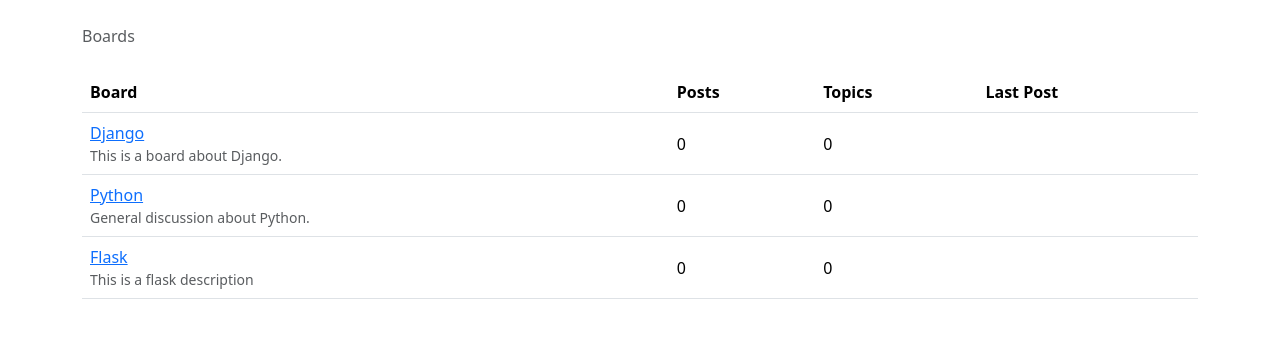
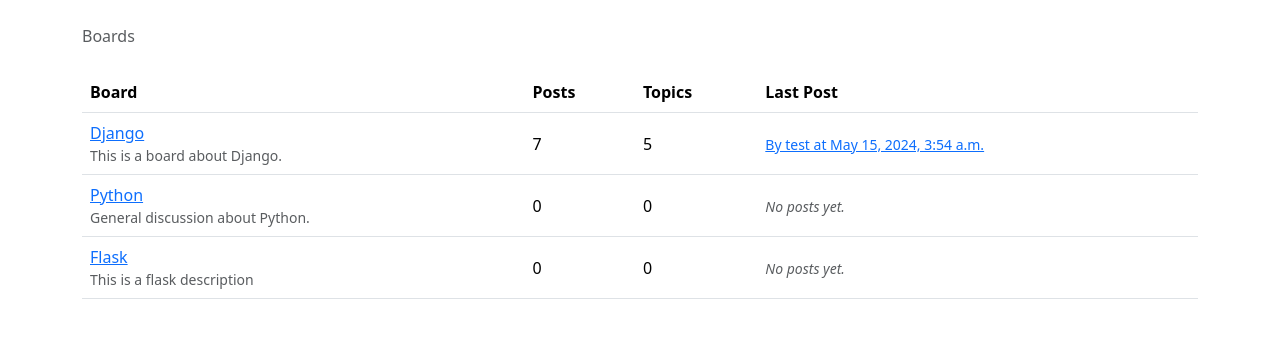
Before and after one commit to ruman-metahorizon/django_9_00_29_april, a Django app: page / in a window 1280 px wide. Shown: the part 56-394 px from the top of the page. Run offline with Django 5.2, Linux system fonts and the light colour scheme; data comes from the database, SQL or seed files in the repository; both versions use the stored data as it was after the commit; some libraries are stand-ins or nearby versions; some web fonts are replaced.

Commit message:
views topics

```diff
--- a/blogs/boards/models.py
+++ b/blogs/boards/models.py
@@ -1,7 +1,7 @@
 
 from django.db import models
 from django.contrib.auth.models import User
-
+from django.utils.text import Truncator
 
 class Board(models.Model):
     name = models.CharField(max_length=30, unique=True)
@@ -10,12 +10,22 @@ class Board(models.Model):
     def __str__(self):
         return self.name
 
+    def get_posts_count(self):
+        return Post.objects.filter(topic__board=self).count()
+
+    def get_last_post(self):
+        return Post.objects.filter(topic__board=self).order_by('-created_at').first()
+
 
 class Topic(models.Model):
     subject = models.CharField(max_length=255)
     last_updated = models.DateTimeField(auto_now_add=True)
     board = models.ForeignKey(Board, related_name='topics',on_delete=models.CASCADE,)
     starter = models.ForeignKey(User, related_name='topics',on_delete=models.CASCADE,)
+    views = models.PositiveIntegerField(default=0)  # <- here
+
+    def __str__(self):
+        return self.subject
 
 
 class Post(models.Model):
@@ -25,3 +35,7 @@ class Post(models.Model):
     updated_at = models.DateTimeField(null=True)
     created_by = models.ForeignKey(User, related_name='posts',on_delete=models.CASCADE,)
     updated_by = models.ForeignKey(User, null=True, related_name='+',on_delete=models.CASCADE,)
+
+    def __str__(self):
+        truncated_message = Truncator(self.message)
+        return truncated_message.chars(30)
--- a/blogs/boards/views.py
+++ b/blogs/boards/views.py
@@ -12,6 +12,9 @@ from .forms import NewTopicForm
 from django.contrib.auth.decorators import login_required
 from .forms import PostForm
 
+
+from django.db.models import Count
+
 def home(request):
     boards = Board.objects.all()
     return render(request, 'home.html', {'boards': boards})
@@ -19,7 +22,8 @@ def home(request):
 
 def board_topics(request, pk):
     board = get_object_or_404(Board, pk=pk)
-    return render(request, 'topics.html', {'board': board})
+    topics = board.topics.order_by('-last_updated').annotate(replies=Count('posts') - 1)
+    return render(request, 'topics.html', {'board': board, 'topics': topics})
 
 
 @login_required
@@ -45,6 +49,8 @@ def new_topic(request, pk):
 
 def topic_posts(request, pk, topic_pk):
     topic = get_object_or_404(Topic, board__pk=pk, pk=topic_pk)
+    topic.views += 1
+    topic.save()
     return render(request, 'topic_posts.html', {'topic': topic})
 
 
--- a/blogs/templates/home.html
+++ b/blogs/templates/home.html
@@ -1,4 +1,3 @@
-
 {% extends 'base.html' %}
 
 {% block breadcrumb %}
@@ -22,9 +21,28 @@
         <a href="{% url 'board_topics' board.pk %}">{{ board.name }}</a>
         <small class="text-muted d-block">{{ board.description }}</small>
       </td>
-          <td class="align-middle">0</td>
-          <td class="align-middle">0</td>
-          <td></td>
+      <td class="align-middle">
+        {{ board.get_posts_count }}
+      </td>
+      <td class="align-middle">
+        {{ board.topics.count }}
+      </td>
+      <td class="align-middle">
+
+        {% with post=board.get_last_post %}
+        {% if post %}
+        <small>
+          <a href="{% url 'topic_posts' board.pk post.topic.pk %}">
+            By {{ post.created_by.username }} at {{ post.created_at }}
+          </a>
+        </small>
+        {% else %}
+        <small class="text-muted">
+          <em>No posts yet.</em>
+        </small>
+        {% endif %}
+        {% endwith %}
+      </td>
     </tr>
     {% endfor %}
   </tbody>
```
Also changed, not shown: blogs/templates/topics.html (+4 -3 lines), blogs/boards/migrations/0002_topic_views.py (added), blogs/db.sqlite3. Lines whose indentation alone changed are shown as unchanged.
